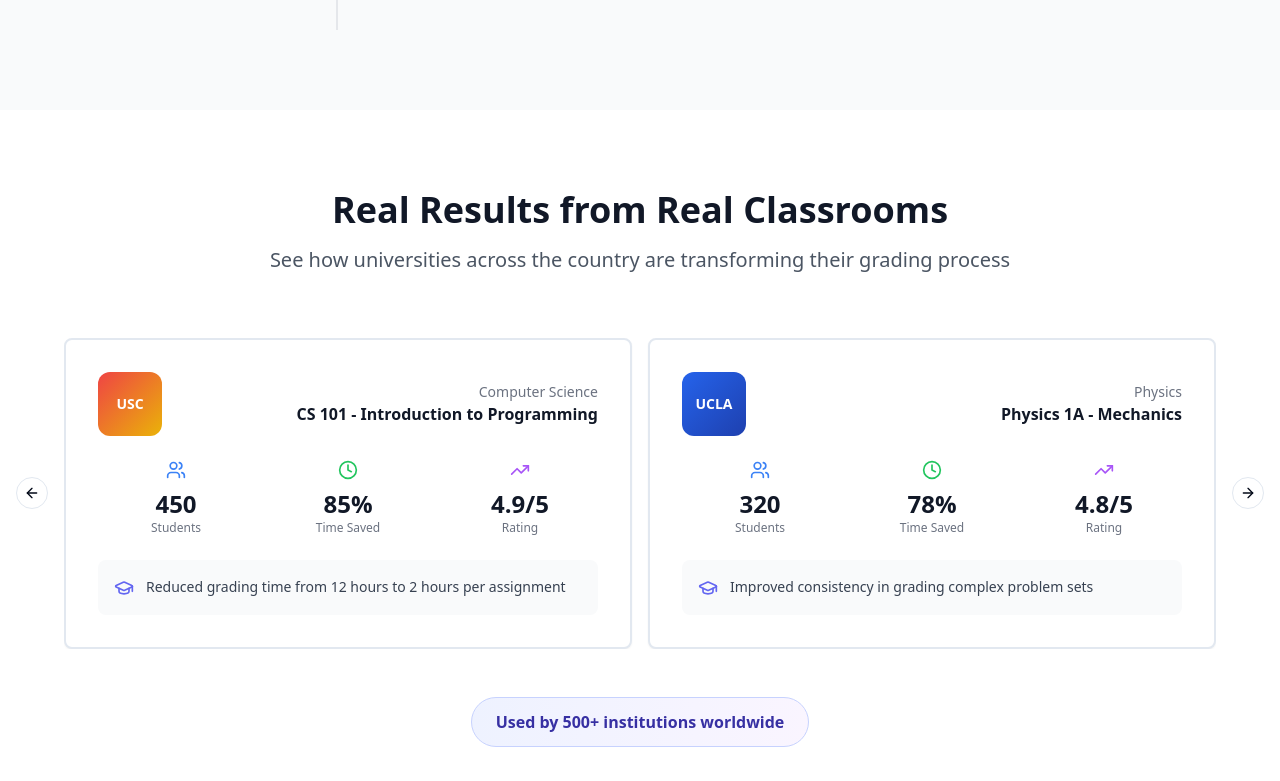
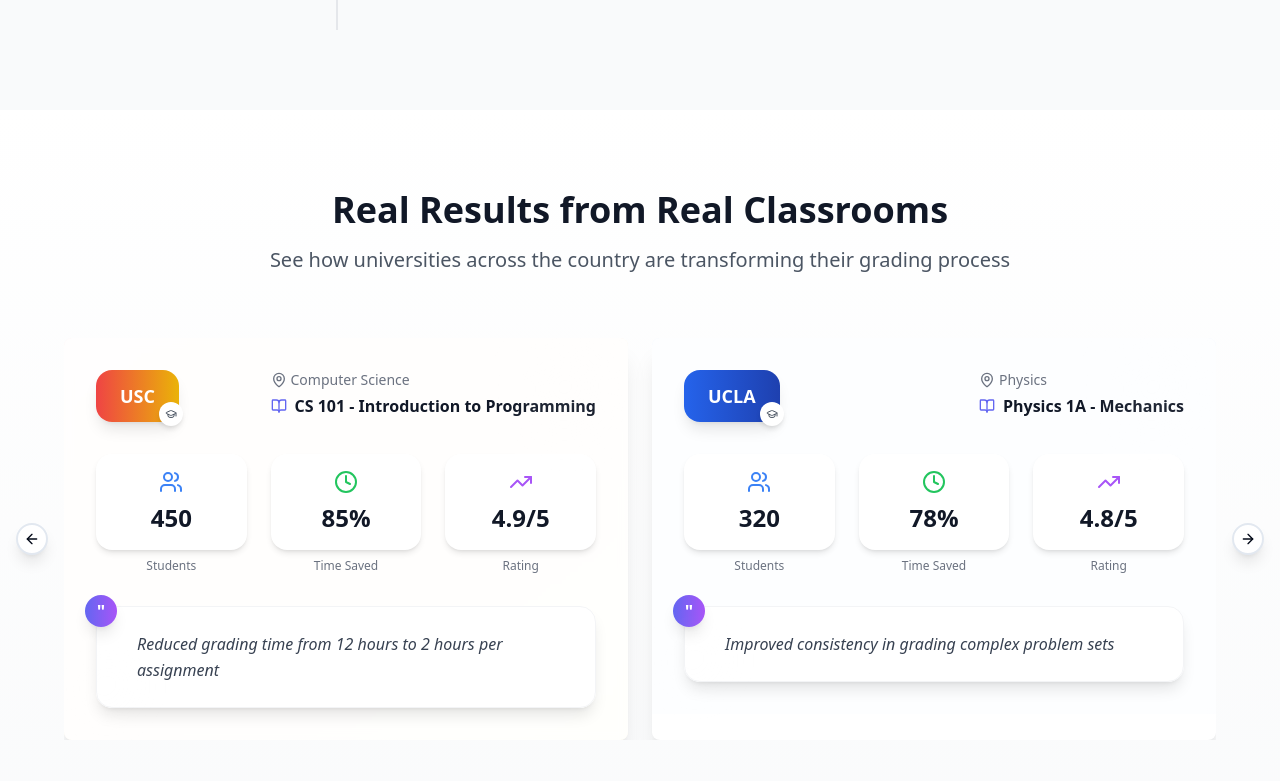
Before and after one commit to bennettl/class-compass-ai-insight, a React (Vite) app: page / in a window 1280 px wide. Shown: the part 3719-4500 px from the top of the page. Built offline with nearby package versions, Linux system fonts and the light colour scheme.

Commit message:
Refactor: Improve Testimonials card design
Enhance the visual appeal of the "Real Results from Real Classrooms" cards in the Testimonials section.

```diff
--- a/src/components/landing/Testimonials.tsx
+++ b/src/components/landing/Testimonials.tsx
@@ -1,7 +1,7 @@
 
 import { Carousel, CarouselContent, CarouselItem, CarouselNext, CarouselPrevious } from "@/components/ui/carousel";
 import { Card, CardContent } from "@/components/ui/card";
-import { GraduationCap, Users, Clock, TrendingUp } from "lucide-react";
+import { GraduationCap, Users, Clock, TrendingUp, MapPin, BookOpen } from "lucide-react";
 
 const caseStudies = [
   {
@@ -12,7 +12,8 @@ const caseStudies = [
     timeReduction: "85%",
     satisfaction: "4.9/5",
     highlight: "Reduced grading time from 12 hours to 2 hours per assignment",
-    color: "from-red-500 to-yellow-500"
+    color: "from-red-500 to-yellow-500",
+    bgPattern: "bg-gradient-to-br from-red-50 to-yellow-50"
   },
   {
     university: "UCLA",
@@ -22,7 +23,8 @@ const caseStudies = [
     timeReduction: "78%",
     satisfaction: "4.8/5",
     highlight: "Improved consistency in grading complex problem sets",
-    color: "from-blue-600 to-blue-800"
+    color: "from-blue-600 to-blue-800",
+    bgPattern: "bg-gradient-to-br from-blue-50 to-indigo-50"
   },
   {
     university: "Stanford",
@@ -32,7 +34,8 @@ const caseStudies = [
     timeReduction: "72%",
     satisfaction: "4.7/5",
     highlight: "Enhanced feedback quality for essay assignments",
-    color: "from-red-600 to-red-800"
+    color: "from-red-600 to-red-800",
+    bgPattern: "bg-gradient-to-br from-red-50 to-pink-50"
   },
   {
     university: "UC Berkeley",
@@ -42,7 +45,8 @@ const caseStudies = [
     timeReduction: "80%",
     satisfaction: "4.8/5",
     highlight: "Streamlined grading for large lecture courses",
-    color: "from-blue-500 to-yellow-500"
+    color: "from-blue-500 to-yellow-500",
+    bgPattern: "bg-gradient-to-br from-blue-50 to-yellow-50"
   },
   {
     university: "MIT",
@@ -52,13 +56,14 @@ const caseStudies = [
     timeReduction: "76%",
     satisfaction: "4.9/5",
     highlight: "Accurate grading of mathematical proofs and derivations",
-    color: "from-gray-600 to-gray-800"
+    color: "from-gray-600 to-gray-800",
+    bgPattern: "bg-gradient-to-br from-gray-50 to-slate-50"
   }
 ];
 
 export const Testimonials = () => {
   return (
-    <section className="py-20 px-4 sm:px-6 lg:px-8 bg-white">
+    <section className="py-20 px-4 sm:px-6 lg:px-8 bg-gradient-to-b from-white to-gray-50">
       <div className="max-w-7xl mx-auto">
         <div className="text-center mb-16">
           <h2 className="text-3xl sm:text-4xl font-bold text-gray-900 mb-4">
@@ -77,67 +82,91 @@ export const Testimonials = () => {
             }}
             className="w-full"
           >
-            <CarouselContent className="-ml-4">
+            <CarouselContent className="-ml-6">
               {caseStudies.map((study, index) => (
-                <CarouselItem key={index} className="pl-4 md:basis-1/2 lg:basis-1/2">
-                  <Card className="h-full border-2 hover:shadow-xl transition-all duration-300">
-                    <CardContent className="p-8">
-                      {/* Header */}
-                      <div className="flex items-center justify-between mb-6">
-                        <div className={`w-16 h-16 bg-gradient-to-br ${study.color} rounded-xl flex items-center justify-center text-white font-bold text-sm`}>
-                          {study.university}
+                <CarouselItem key={index} className="pl-6 md:basis-1/2 lg:basis-1/2">
+                  <Card className="h-full border-0 shadow-xl hover:shadow-2xl transition-all duration-500 hover:-translate-y-2 overflow-hidden group">
+                    <CardContent className="p-0 relative">
+                      {/* Background Pattern */}
+                      <div className={`absolute inset-0 ${study.bgPattern} opacity-60`}></div>
+                      <div className="absolute inset-0 bg-white/80 backdrop-blur-sm"></div>
+
+                      {/* Content */}
+                      <div className="relative p-8">
+                        {/* Header with University Badge */}
+                        <div className="flex items-start justify-between mb-8">
+                          <div className={`relative px-6 py-3 bg-gradient-to-r ${study.color} rounded-2xl shadow-lg transform group-hover:scale-105 transition-transform duration-300`}>
+                            <div className="text-white font-bold text-lg">{study.university}</div>
+                            <div className="absolute -bottom-1 -right-1 w-6 h-6 bg-white rounded-full flex items-center justify-center shadow-md">
+                              <GraduationCap className="w-3 h-3 text-gray-600" />
+                            </div>
                           </div>
                           <div className="text-right">
-                          <div className="text-sm text-gray-500">{study.department}</div>
-                          <div className="font-semibold text-gray-900">{study.course}</div>
+                            <div className="flex items-center text-gray-500 text-sm mb-1">
+                              <MapPin className="w-4 h-4 mr-1" />
+                              {study.department}
+                            </div>
+                            <div className="flex items-center font-semibold text-gray-900">
+                              <BookOpen className="w-4 h-4 mr-2 text-indigo-500" />
+                              {study.course}
+                            </div>
                           </div>
                         </div>
 
-                      {/* Stats */}
-                      <div className="grid grid-cols-3 gap-4 mb-6">
-                        <div className="text-center">
-                          <div className="flex items-center justify-center mb-2">
-                            <Users className="w-5 h-5 text-blue-500" />
+                        {/* Stats Grid */}
+                        <div className="grid grid-cols-3 gap-6 mb-8">
+                          <div className="text-center group-hover:scale-105 transition-transform duration-300">
+                            <div className="bg-white rounded-2xl p-4 shadow-md mb-2">
+                              <Users className="w-6 h-6 text-blue-500 mx-auto mb-2" />
+                              <div className="text-2xl font-bold text-gray-900">{study.students}</div>
                             </div>
-                          <div className="text-2xl font-bold text-gray-900">{study.students}</div>
-                          <div className="text-xs text-gray-500">Students</div>
+                            <div className="text-xs text-gray-500 font-medium">Students</div>
                           </div>
-                        <div className="text-center">
-                          <div className="flex items-center justify-center mb-2">
-                            <Clock className="w-5 h-5 text-green-500" />
+                          <div className="text-center group-hover:scale-105 transition-transform duration-300 delay-75">
+                            <div className="bg-white rounded-2xl p-4 shadow-md mb-2">
+                              <Clock className="w-6 h-6 text-green-500 mx-auto mb-2" />
+                              <div className="text-2xl font-bold text-gray-900">{study.timeReduction}</div>
                             </div>
-                          <div className="text-2xl font-bold text-gray-900">{study.timeReduction}</div>
-                          <div className="text-xs text-gray-500">Time Saved</div>
+                            <div className="text-xs text-gray-500 font-medium">Time Saved</div>
                           </div>
-                        <div className="text-center">
-                          <div className="flex items-center justify-center mb-2">
-                            <TrendingUp className="w-5 h-5 text-purple-500" />
+                          <div className="text-center group-hover:scale-105 transition-transform duration-300 delay-150">
+                            <div className="bg-white rounded-2xl p-4 shadow-md mb-2">
+                              <TrendingUp className="w-6 h-6 text-purple-500 mx-auto mb-2" />
+                              <div className="text-2xl font-bold text-gray-900">{study.satisfaction}</div>
                             </div>
-                          <div className="text-2xl font-bold text-gray-900">{study.satisfaction}</div>
-                          <div className="text-xs text-gray-500">Rating</div>
+                            <div className="text-xs text-gray-500 font-medium">Rating</div>
                           </div>
                         </div>
 
-                      {/* Highlight */}
-                      <div className="bg-gray-50 rounded-lg p-4">
-                        <div className="flex items-start space-x-3">
-                          <GraduationCap className="w-5 h-5 text-indigo-500 mt-0.5 flex-shrink-0" />
-                          <p className="text-gray-700 text-sm leading-relaxed">{study.highlight}</p>
+                        {/* Highlight Quote */}
+                        <div className="relative">
+                          <div className="bg-white/90 backdrop-blur-sm rounded-2xl p-6 shadow-lg border border-gray-100">
+                            <div className="absolute -top-3 -left-3 w-8 h-8 bg-gradient-to-r from-indigo-500 to-purple-500 rounded-full flex items-center justify-center shadow-lg">
+                              <span className="text-white font-bold text-lg">"</span>
+                            </div>
+                            <p className="text-gray-700 leading-relaxed font-medium italic pl-4">
+                              {study.highlight}
+                            </p>
                           </div>
                         </div>
+                      </div>
+
+                      {/* Decorative Elements */}
+                      <div className="absolute top-4 right-4 w-20 h-20 bg-gradient-to-br from-white/20 to-transparent rounded-full blur-xl"></div>
+                      <div className="absolute bottom-4 left-4 w-16 h-16 bg-gradient-to-br from-white/10 to-transparent rounded-full blur-lg"></div>
                     </CardContent>
                   </Card>
                 </CarouselItem>
               ))}
             </CarouselContent>
-            <CarouselPrevious className="hidden sm:flex" />
-            <CarouselNext className="hidden sm:flex" />
+            <CarouselPrevious className="hidden sm:flex -left-12 bg-white shadow-lg hover:shadow-xl border-2 hover:scale-110 transition-all duration-300" />
+            <CarouselNext className="hidden sm:flex -right-12 bg-white shadow-lg hover:shadow-xl border-2 hover:scale-110 transition-all duration-300" />
           </Carousel>
         </div>
 
-        <div className="text-center mt-12">
-          <div className="inline-flex items-center px-6 py-3 bg-gradient-to-r from-indigo-50 to-purple-50 rounded-full border border-indigo-200">
-            <span className="text-indigo-800 font-semibold">Used by 500+ institutions worldwide</span>
+        <div className="text-center mt-16">
+          <div className="inline-flex items-center px-8 py-4 bg-gradient-to-r from-indigo-500 to-purple-600 rounded-full shadow-xl hover:shadow-2xl transition-all duration-300 hover:scale-105">
+            <span className="text-white font-semibold text-lg">Used by 500+ institutions worldwide</span>
           </div>
         </div>
       </div>
```
Lines whose indentation alone changed are shown as unchanged.
